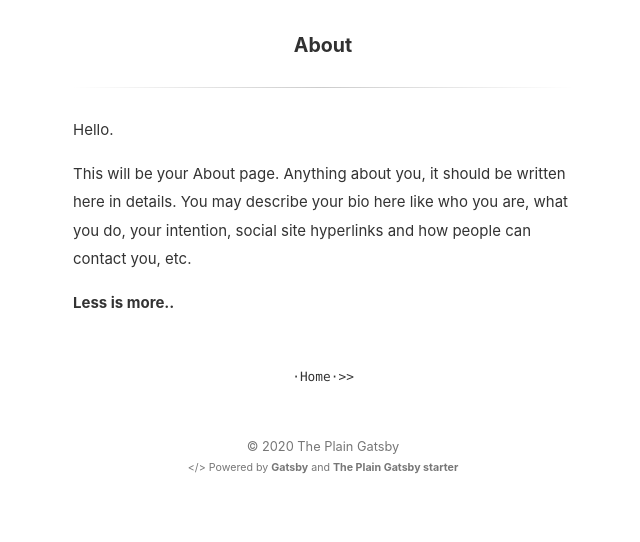
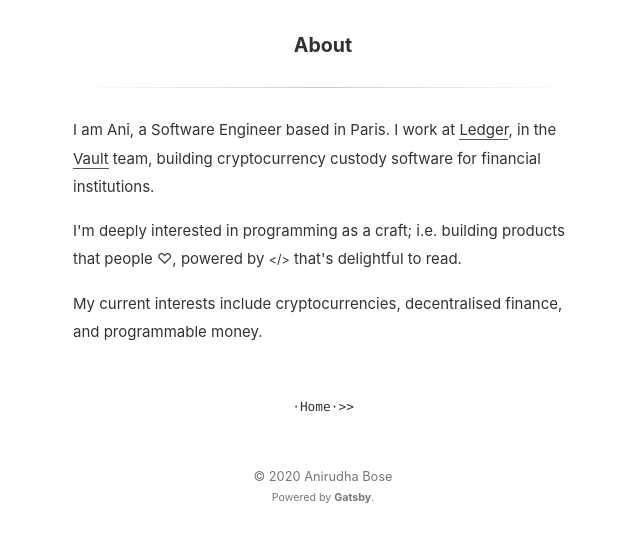
Before and after one commit to onyb/onyb.github.io, a Gatsby site: page /about in a window 1280 px wide. Shown: the part 138-680 px from the top of the page, without its empty margins (317-957 px from the left). Built offline with nearby package versions, Linux system fonts and the light colour scheme; Gatsby itself is replaced by a stand-in of ours; some packages are replaced by stand-ins of ours.

Commit message:
Update about section

```diff
--- a/gatsby-config.js
+++ b/gatsby-config.js
@@ -1,10 +1,10 @@
 module.exports = {
   siteMetadata: {
-    title: `The Plain Gatsby`,
-    description: `A simple minimalist starter for your personal blog.`,
-    author: `@wangonya`,
+    title: `Anirudha Bose`,
+    description: `Software Engineer at Ledger, Paris. Interested in cryptocurrencies, decentralized finance, and programmable money.  #BUIDL`,
+    author: `@onyb`,
     avatar: `https://avatars0.githubusercontent.com/u/19375569?s=460&v=4`,
-    siteUrl: `https://the-plain-gatsby.netlify.com`,
+    siteUrl: `https://onyb.github.io`,
   },
   plugins: [
     {
--- a/src/components/footer.js
+++ b/src/components/footer.js
@@ -8,11 +8,7 @@ const Footer = ({ siteTitle }) => (
     </span>
     <span className="block">
       <small>
-        {` </>`} Powered by {` `}
-        <a href="https://www.gatsbyjs.org">Gatsby</a> and{` `}
-        <a href="https://github.com/wangonya/the-plain-gatsby">
-          The Plain Gatsby starter
-        </a>
+        Powered by {` `} <a href="https://www.gatsbyjs.org">Gatsby</a>.
       </small>
     </span>
   </div>
--- a/src/pages/about.md
+++ b/src/pages/about.md
@@ -1,8 +1,14 @@
 ---
 title: About
 ---
-Hello.
 
-This will be your About page. Anything about you, it should be written here in details. You may describe your bio here like who you are, what you do, your intention, social site hyperlinks and how people can contact you, etc.
+I am Ani, a Software Engineer based in Paris. I work at [Ledger](https://ledger.com),
+in the [Vault](https://ledger.com/vault) team,
+building cryptocurrency custody software for financial institutions.
 
-**Less is more..**
+
+I'm deeply interested in programming as a craft; i.e. building products that
+people ♡, powered by <small></></small> that's delightful to read.
+
+My current interests include cryptocurrencies, decentralised finance, and
+programmable money.
```
Also changed, not shown: gatsby-ssr.js (deleted, +0 -7 lines), package.json (+4 -7 lines).
